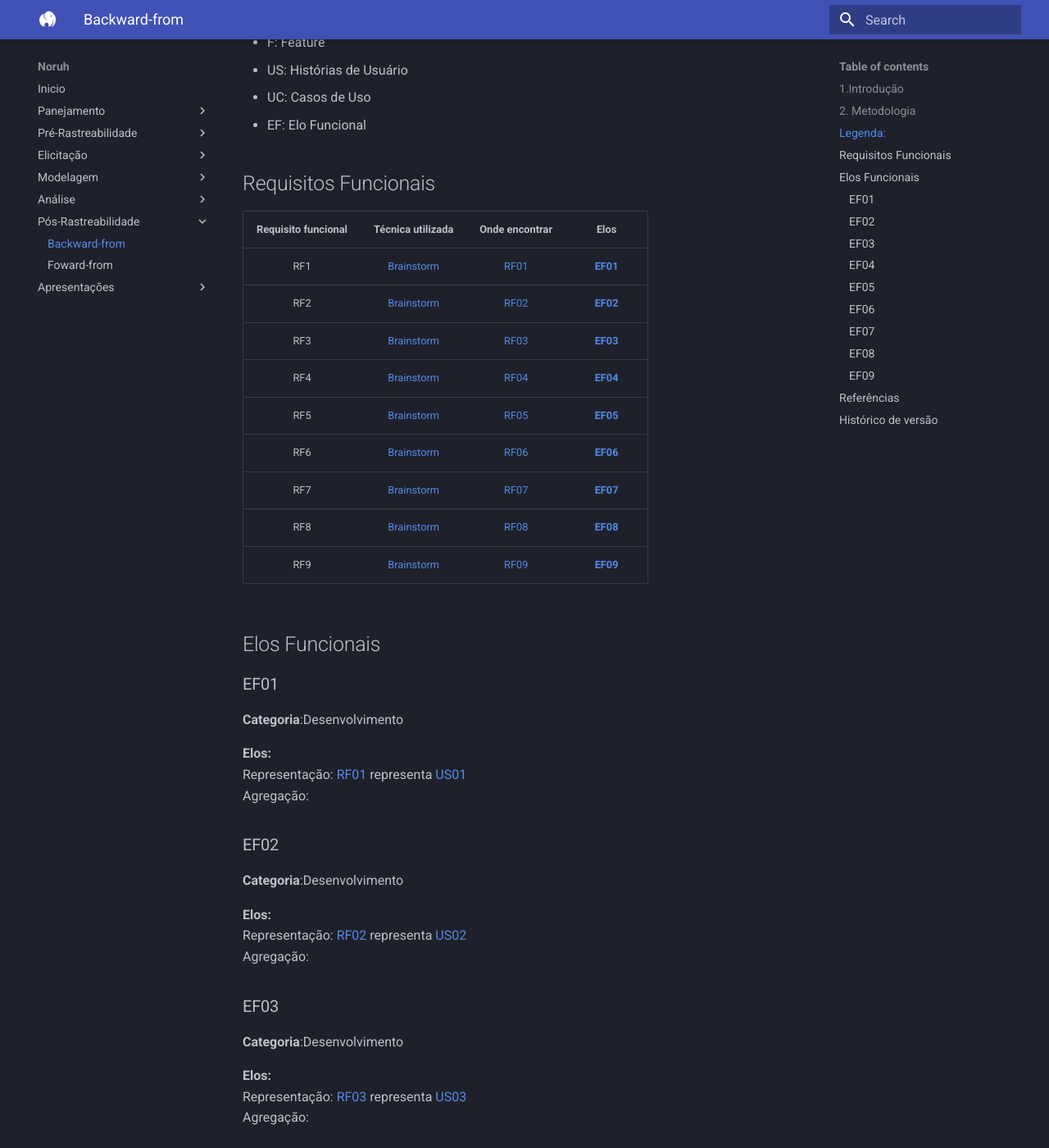
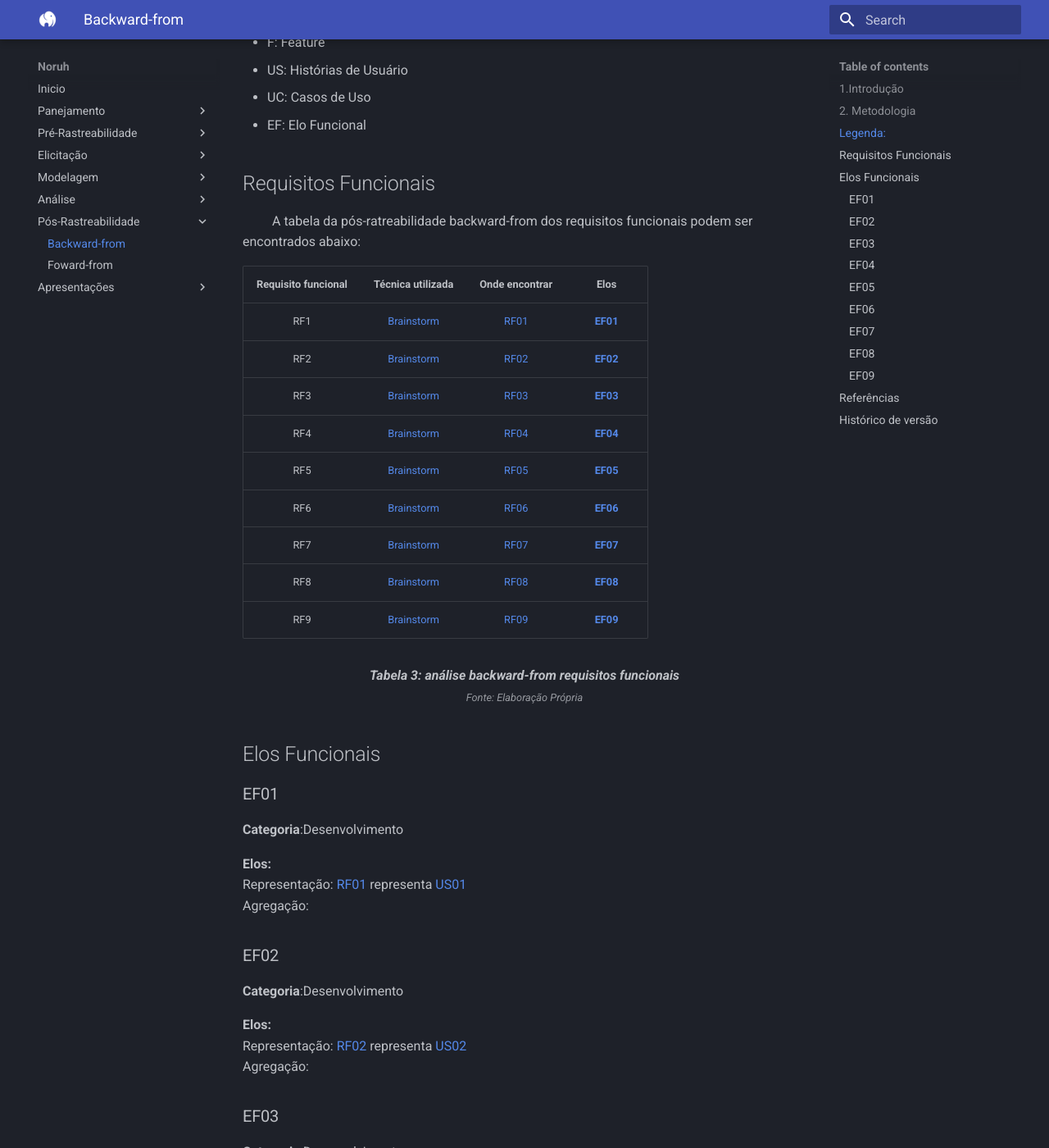
Before and after one commit to Thiab394/2022.1-Noruh, an MkDocs documentation site: the page built from docs/pos-rastreabilidade/backward-from.md, in a window 1280 px wide and 1400 px high, scrolled down 1142 px. Shown: the whole window at 82% size. Built offline with MkDocs 1.6.1 and Material for MkDocs 9.7.7, drawn with Linux system fonts in a browser that asks for light colours.

Commit message:
Corrige path

```diff
--- a/docs/pos-rastreabilidade/backward-from.md
+++ b/docs/pos-rastreabilidade/backward-from.md
@@ -47,7 +47,10 @@
 - UC: Casos de Uso
 - EF: Elo Funcional
 
+
 ## Requisitos Funcionais
+&emsp;&emsp; A tabela da pós-ratreabilidade backward-from dos requisitos funcionais podem ser encontrados abaixo:
+
 | Requisito funcional |      Técnica utilizada      | Onde encontrar |           Elos            |
 | :----: | :-----------------: | :---------: | :--------------------------: |
 |RF1|[Brainstorm](https://requisitos-de-software.github.io/2022.1-Noruh/elicitacao/tecnicas/brainstorm/)|[RF01](https://requisitos-de-software.github.io/2022.1-Noruh/elicitacao/resultados/)|[**EF01**](#ef01)|
@@ -59,6 +62,11 @@
 |RF7|[Brainstorm](https://requisitos-de-software.github.io/2022.1-Noruh/elicitacao/tecnicas/brainstorm/)|[RF07](https://requisitos-de-software.github.io/2022.1-Noruh/elicitacao/resultados/)|[**EF07**](#ef07)|
 |RF8|[Brainstorm](https://requisitos-de-software.github.io/2022.1-Noruh/elicitacao/tecnicas/brainstorm/)|[RF08](https://requisitos-de-software.github.io/2022.1-Noruh/elicitacao/resultados/)|[**EF08**](#ef08)|
 |RF9|[Brainstorm](https://requisitos-de-software.github.io/2022.1-Noruh/elicitacao/tecnicas/brainstorm/)|[RF09](https://requisitos-de-software.github.io/2022.1-Noruh/elicitacao/resultados/)|[**EF09**](#ef09)|
+
+<figcaption align='center'>
+    <b>Tabela 3: análise backward-from requisitos funcionais  </b>
+    <br><small> Fonte: Elaboração Própria </small>
+</figcaption>
 
 ## Elos Funcionais
 
```
Also changed, not shown: docs/pos-rastreabilidade/forward-from.md (+1 -1 lines).
